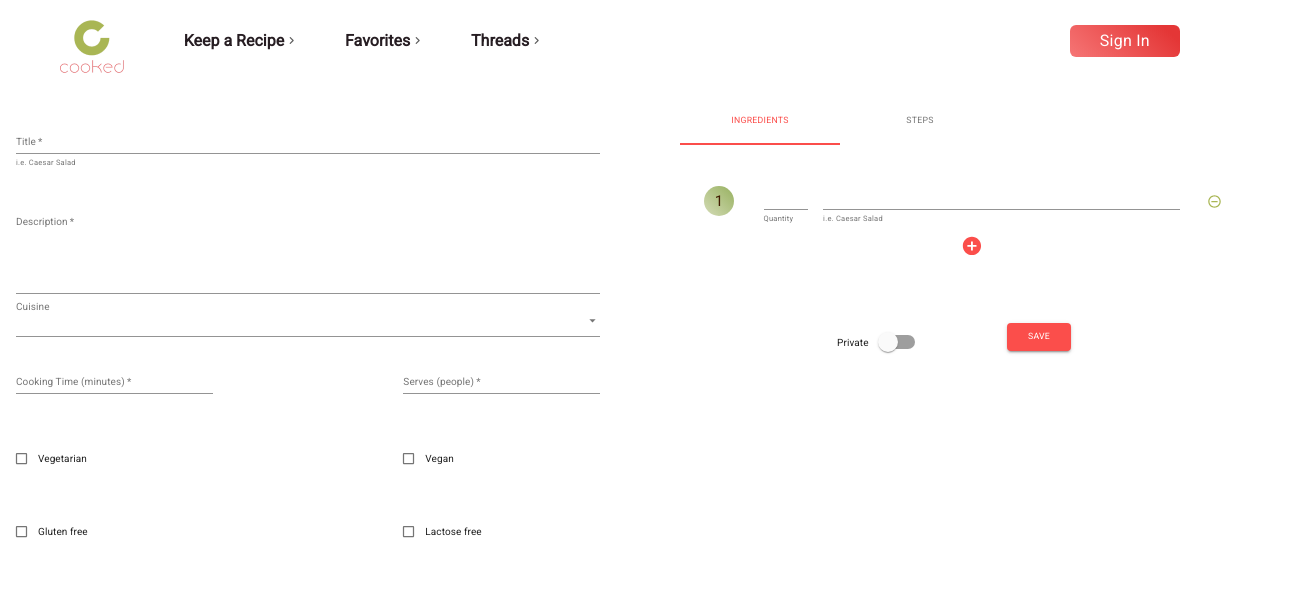
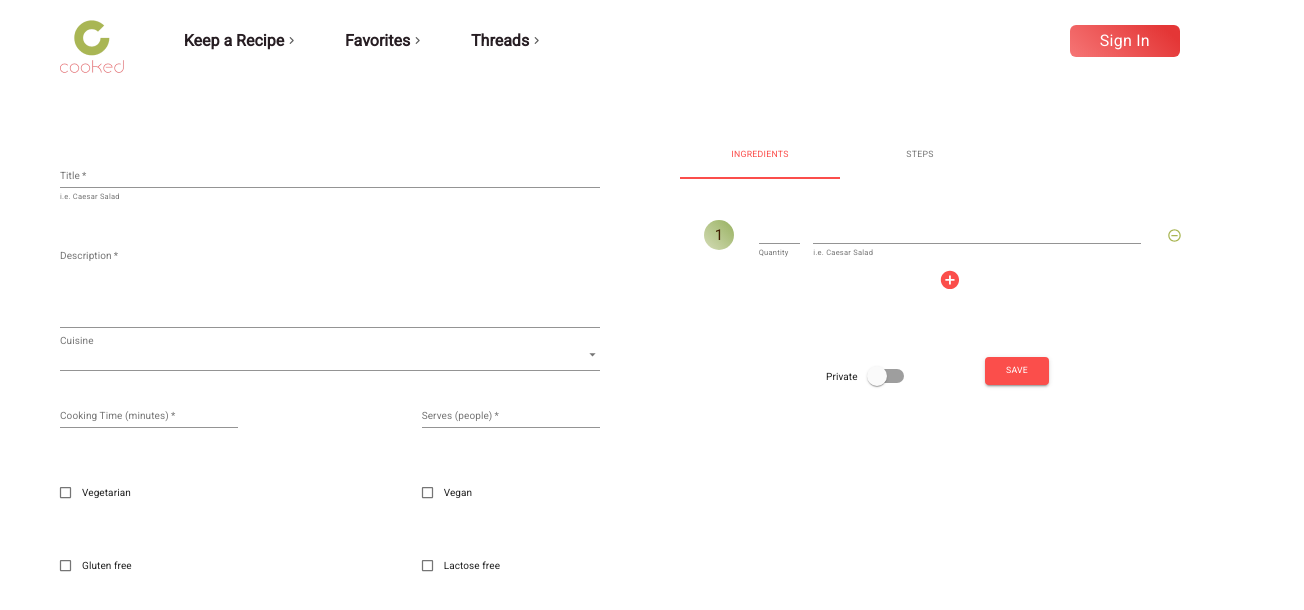
Before and after one commit to nataliajl/Cooked, a React (Create React App) app in the folder frontend/: page /keeparecipe in a window 1280 px wide. Shown: the top 610 px of the page, 1304 px wide, since content can reach past the window. Built offline with nearby package versions, Linux system fonts and the light colour scheme; what @react-pdf/renderer would draw is missing.

Commit message:
Correções no formulário de adicionar receitas

```diff
--- a/frontend/src/components/AddRecipe/AddRecipeForm.js
+++ b/frontend/src/components/AddRecipe/AddRecipeForm.js
@@ -1,6 +1,6 @@
 import React, { useState } from 'react';
 import { ThemeProvider } from '@material-ui/core/styles';
-import {colors} from '../../cookedStyles.js';
+import { colors } from '../../cookedStyles.js';
 
 import {
     Paper,
@@ -21,6 +21,8 @@ import { postRecipe } from '../../services/recipe';
 
 import AddRecipeTabs from './AddRecipeTabs';
 
+import './styles.css';
+
 
 function Alert(props) {
     return <MuiAlert elevation={6} variant="filled" {...props} />;
@@ -36,7 +38,7 @@ const NewAddRecipeForm = () => {
     const [vegan, setVegan] = useState(false);
     const [glutenfree, setGlutenfree] = useState(false);
     const [lactosefree, setLactosefree] = useState(false);
-    const [ingredients, setIngredients] = useState([{ title: "", quantity: "" }]);
+    const [ingredients, setIngredients] = useState([{ title: "", amount: "" }]);
     const [steps, setSteps] = useState([]);
     const [privateSwitch, setPrivateSwitch] = useState(false);
     const [openAlert, setOpenAlert] = useState(false);
@@ -70,15 +72,16 @@ const NewAddRecipeForm = () => {
         setVegan(false);
         setGlutenfree(false);
         setLactosefree(false);
-        setIngredients([{ title: "", quantity: "" }]);
+        setIngredients([{ title: "", amount: "" }]);
         setSteps([]);
         setPrivateSwitch(false);
     };
 
     return (
         <ThemeProvider theme={colors}>
+            <div className='addRecipeForm__container'>
                 <form onSubmit={handleSubmit}>
-                <Paper style={{ padding: 16, boxShadow: 'none' }}>
+                    <Paper style={{ padding: 0, boxShadow: 'none' }}>
                         <Grid container justify="center" direction="row" alignItems="flex-start" spacing={10}>
                             <Grid item xs={6}>
                                 <TextField
@@ -91,6 +94,7 @@ const NewAddRecipeForm = () => {
                                     label="Title"
                                     helperText="i.e. Caesar Salad"
                                     margin="normal"
+                                    className="input-test"
                                 />
                                 <TextField
                                     fullWidth
@@ -251,6 +255,7 @@ const NewAddRecipeForm = () => {
                         </Grid>
                     </Paper>
                 </form>
+            </div>
             <Snackbar open={openAlert} autoHideDuration={1000} onClose={handleClose} anchorOrigin={{ vertical: 'bottom', horizontal: 'right' }}>
                 <Alert onClose={handleClose} severity="success">
                     Recipe created!
--- a/frontend/src/components/AddRecipe/ListForm/IngredientsForm.js
+++ b/frontend/src/components/AddRecipe/ListForm/IngredientsForm.js
@@ -25,7 +25,7 @@ const IngredientsForm = ({ ingredients, setIngredients }) => {
     }
 
     const handleQuantityChange = (event, index) => {
-        ingredients[index].quantity = event.target.value;
+        ingredients[index].amount = event.target.value;
         setIngredients([...ingredients]);
     }
 
@@ -44,7 +44,7 @@ const IngredientsForm = ({ ingredients, setIngredients }) => {
                                     required
                                     type="number"
                                     onChange={(e) => handleQuantityChange(e, i)}
-                                    value={ingredient.quantity}
+                                    value={ingredient.amount}
                                     helperText="Quantity"
                                     margin="normal"
                                 />
--- /dev/null
+++ b/frontend/src/components/AddRecipe/styles.css
@@ -0,0 +1,7 @@
+.addRecipeForm__container {
+    padding-left: 60px;
+    padding-right: 60px;
+    margin-top: 5rem;
+
+    width: -webkit-fill-available;
+}
--- a/frontend/src/screens/AddRecipeScreen/AddRecipeScreen.js
+++ b/frontend/src/screens/AddRecipeScreen/AddRecipeScreen.js
@@ -4,7 +4,7 @@ import Navbar from '../../components/Navbar/Navbar';
 
 const AddRecipeScreen = () => {
     return (
-        <div style={{ padding: 'auto 80px 0 80px', margin: 'auto', width: '-webkit-fill-available' }}>
+        <div>
             <Navbar/>
             <AddRecipeForm />
         </div>
```
Lines whose indentation alone changed are shown as unchanged.
